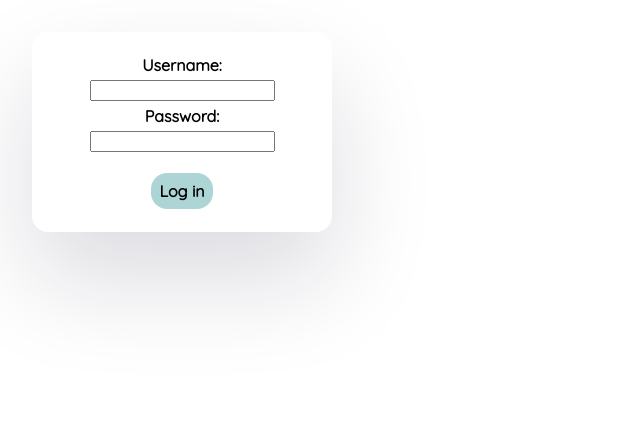
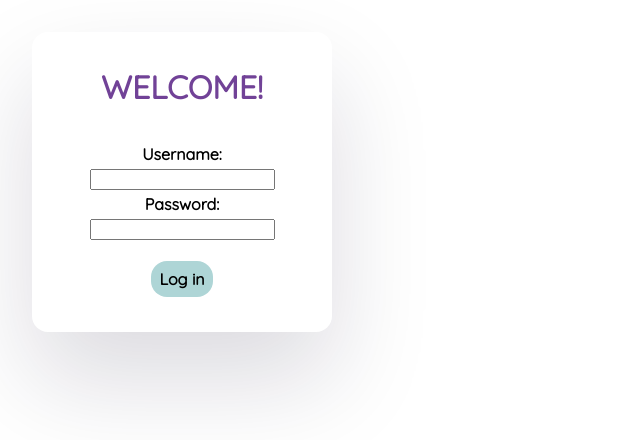
Before and after one commit to Killuina/202301-w7chwe-cristina-jimenez-FRONT, a React (Create React App) app: page / in a window 1280 px wide. Shown: the top 440 px of the page, without its empty margins (0-640 px from the left). Built offline with nearby package versions, Linux system fonts and the light colour scheme.

Commit message:
Add welcome message to Login

```diff
--- a/src/components/Login/Login.tsx
+++ b/src/components/Login/Login.tsx
@@ -22,12 +22,15 @@ const Login = (): JSX.Element => {
   const onSubmitHandler = async (event: React.FormEvent<HTMLFormElement>) => {
     event?.preventDefault();
 
+    document.querySelectorAll("input").forEach((input) => (input.value = ""));
+
     setUsername("");
     setPassword("");
   };
 
   return (
     <LoginStyled onSubmit={onSubmitHandler} className="form">
+      <span>welcome!</span>
       <label htmlFor="username" className="form__label">
         Username:
       </label>
--- a/src/components/Login/LoginStyled.tsx
+++ b/src/components/Login/LoginStyled.tsx
@@ -8,9 +8,16 @@ const LoginStyled = styled.form`
   border-radius: 1rem;
   gap: 0.3rem;
   padding: 2rem;
-  height: 200px;
+  height: 300px;
   width: 300px;
   box-shadow: rgba(17, 12, 46, 0.15) 0px 48px 100px 0px;
+
+  span {
+    font-size: 2rem;
+    text-transform: uppercase;
+    margin-bottom: 2rem;
+    color: var(--secondary-color);
+  }
 
   button {
     border-radius: 1rem;
```
